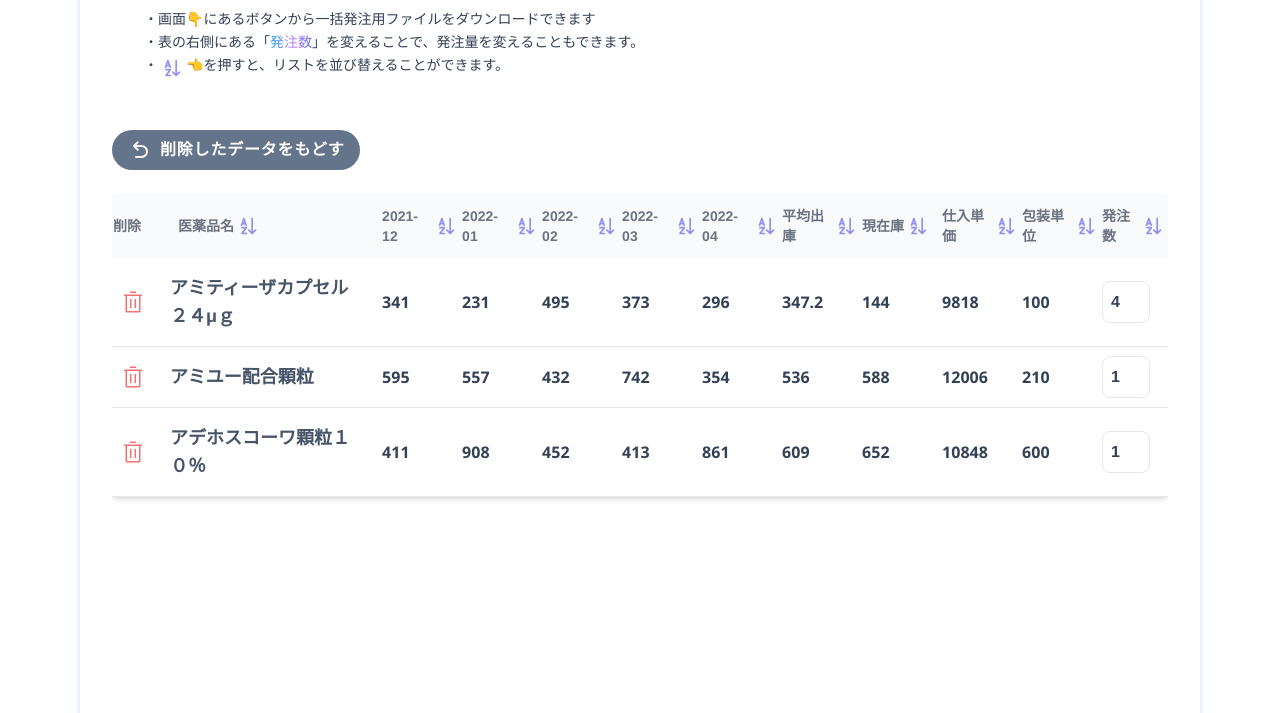
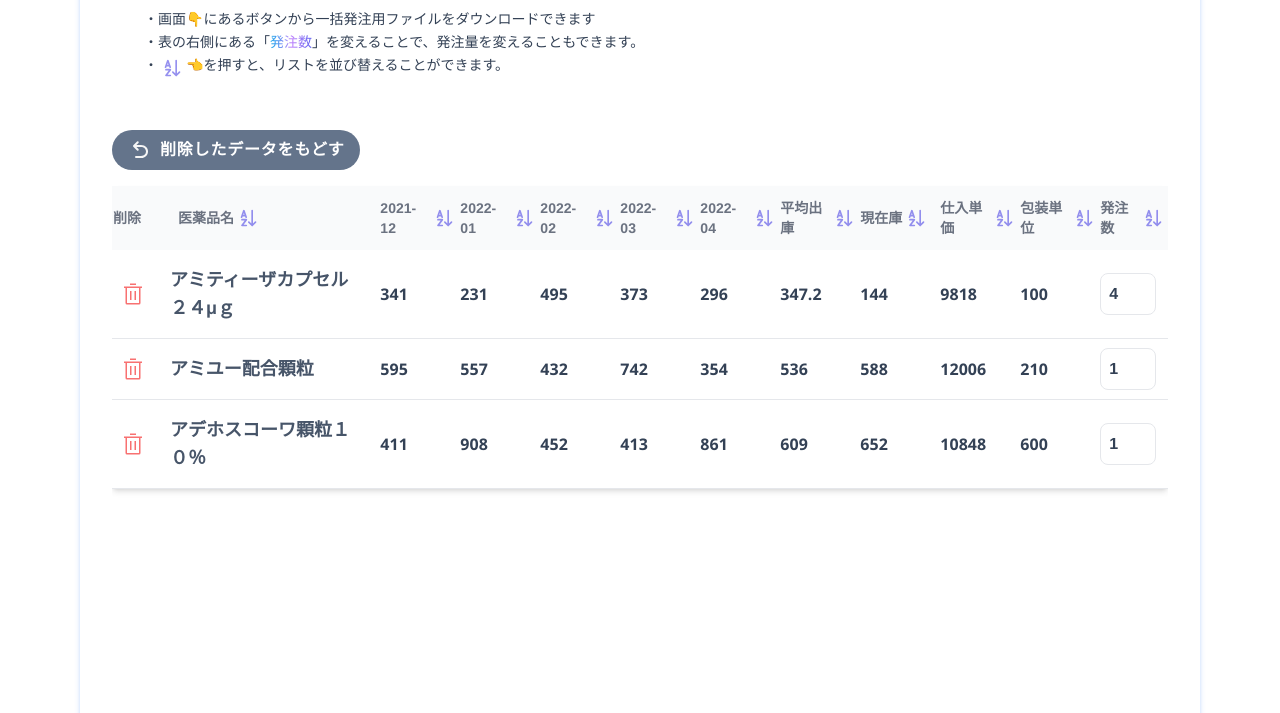
Before and after one commit to obutora/flask_order_to_chois, a Flask app: page /edit in a window 1280 px wide. Shown: the part 224-937 px from the top of the page. Run offline with Flask 2, Linux system fonts and the light colour scheme; some libraries are stand-ins or nearby versions.

Commit message:
fix : order num width

```diff
--- a/python/static/src/output.css
+++ b/python/static/src/output.css
@@ -477,6 +477,10 @@ Ensure the default browser behavior of the `hidden` attribute.
   position: sticky;
 }
 
+.top-10 {
+  top: 2.5rem;
+}
+
 .top-0 {
   top: 0px;
 }
@@ -603,6 +607,10 @@ Ensure the default browser behavior of the `hidden` attribute.
   width: 5rem;
 }
 
+.w-14 {
+  width: 3.5rem;
+}
+
 .w-full {
   width: 100%;
 }
@@ -613,10 +621,6 @@ Ensure the default browser behavior of the `hidden` attribute.
 
 .w-8 {
   width: 2rem;
-}
-
-.w-12 {
-  width: 3rem;
 }
 
 .max-w-xs {
@@ -919,10 +894,6 @@ Ensure the default browser behavior of the `hidden` attribute.
 
 .font-bold {
   font-weight: 700;
-}
-
-.uppercase {
-  text-transform: uppercase;
 }
 
 .leading-relaxed {
@@ -1248,31 +1214,6 @@ h3 {
   color: rgb(15 23 42 / var(--tw-text-opacity));
 }
 
-.marker\:text-sky-400 *::marker {
-  --tw-text-opacity: 1;
-  color: rgb(56 189 248 / var(--tw-text-opacity));
-}
-
-.marker\:text-sky-400::marker {
-  --tw-text-opacity: 1;
-  color: rgb(56 189 248 / var(--tw-text-opacity));
-}
-
-.placeholder\:text-indigo-600::-moz-placeholder {
-  --tw-text-opacity: 1;
-  color: rgb(79 70 229 / var(--tw-text-opacity));
-}
-
-.placeholder\:text-indigo-600:-ms-input-placeholder {
-  --tw-text-opacity: 1;
-  color: rgb(79 70 229 / var(--tw-text-opacity));
-}
-
-.placeholder\:text-indigo-600::placeholder {
-  --tw-text-opacity: 1;
-  color: rgb(79 70 229 / var(--tw-text-opacity));
-}
-
 .hover\:bg-indigo-100\/30:hover {
   background-color: rgb(224 231 255 / 0.3);
 }
--- a/python/templates/edit.html
+++ b/python/templates/edit.html
@@ -162,6 +162,118 @@
       //     包装単位: 200.0,
       //     発注数: 1.0,
       //   },
+      //   {
+      //     医薬品名: "アドエア２５０ディスカス２８吸入用",
+      //     "2021-12": 8.0,
+      //     "2022-01": 6.0,
+      //     "2022-02": 4.0,
+      //     "2022-03": 6.0,
+      //     "2022-04": 8.0,
+      //     平均出庫量: 6.4,
+      //     在庫数量: 7.0,
+      //     JANコード: 4987246745161.0,
+      //     仕入単価: 3036.0,
+      //     包装単位: 1.0,
+      //     発注数: 3.0,
+      //   },
+      //   {
+      //     医薬品名: "アドエア２５０ディスカス６０吸入用",
+      //     "2021-12": 11.0,
+      //     "2022-01": 8.0,
+      //     "2022-02": 8.0,
+      //     "2022-03": 6.0,
+      //     "2022-04": 10.0,
+      //     平均出庫量: 8.6,
+      //     在庫数量: 6.0,
+      //     JANコード: 4987246745222.0,
+      //     仕入単価: 6338.0,
+      //     包装単位: 1.0,
+      //     発注数: 6.0,
+      //   },
+      //   {
+      //     医薬品名: "アドエア５００ディスカス２８吸入用",
+      //     "2021-12": 2.0,
+      //     "2022-01": 2.0,
+      //     "2022-02": 5.0,
+      //     "2022-03": 3.0,
+      //     "2022-04": 3.0,
+      //     平均出庫量: 3.0,
+      //     在庫数量: 3.0,
+      //     JANコード: 4987246745185.0,
+      //     仕入単価: 3247.0,
+      //     包装単位: 1.0,
+      //     発注数: 2.0,
+      //   },
+      //   {
+      //     医薬品名: "アドフィードパップ４０ｍｇ",
+      //     "2021-12": 70.0,
+      //     "2022-01": 70.0,
+      //     "2022-02": 0.0,
+      //     "2022-03": 70.0,
+      //     "2022-04": 0.0,
+      //     平均出庫量: 42.0,
+      //     在庫数量: 0.0,
+      //     JANコード: 4987042342076.0,
+      //     仕入単価: 1568.0,
+      //     包装単位: 140.0,
+      //     発注数: 1.0,
+      //   },
+      //   {
+      //     医薬品名: "アミティーザカプセル１２μｇ",
+      //     "2021-12": 172.0,
+      //     "2022-01": 213.0,
+      //     "2022-02": 132.0,
+      //     "2022-03": 170.0,
+      //     "2022-04": 381.0,
+      //     平均出庫量: 213.6,
+      //     在庫数量: 236.0,
+      //     JANコード: 4987888140287.0,
+      //     仕入単価: 4936.0,
+      //     包装単位: 100.0,
+      //     発注数: 2.0,
+      //   },
+      //   {
+      //     医薬品名: "アミティーザカプセル２４μｇ",
+      //     "2021-12": 341.0,
+      //     "2022-01": 231.0,
+      //     "2022-02": 495.0,
+      //     "2022-03": 373.0,
+      //     "2022-04": 296.0,
+      //     平均出庫量: 347.2,
+      //     在庫数量: 144.0,
+      //     JANコード: 4987888172097.0,
+      //     仕入単価: 9818.0,
+      //     包装単位: 100.0,
+      //     発注数: 4.0,
+      //   },
+      //   {
+      //     医薬品名: "アミユー配合顆粒",
+      //     "2021-12": 595.0,
+      //     "2022-01": 557.0,
+      //     "2022-02": 432.0,
+      //     "2022-03": 742.0,
+      //     "2022-04": 354.0,
+      //     平均出庫量: 536.0,
+      //     在庫数量: 588.0,
+      //     JANコード: 4987476165203.0,
+      //     仕入単価: 12006.0,
+      //     包装単位: 210.0,
+      //     発注数: 1.0,
+      //   },
+      //   {
+      //     医薬品名: "アデホスコーワ顆粒１０％",
+      //     "2021-12": 411.0,
+      //     "2022-01": 908.0,
+      //     "2022-02": 452.0,
+      //     "2022-03": 413.0,
+      //     "2022-04": 861.0,
+      //     平均出庫量: 609.0,
+      //     在庫数量: 652.0,
+      //     JANコード: 4987770528803.0,
+      //     仕入単価: 10848.0,
+      //     包装単位: 600.0,
+      //     発注数: 1.0,
+      //   },
       // ];
 
       // NOTE : この部分はフロント実装後に書き換える
@@ -253,8 +365,8 @@
       const root = ReactDOM.createRoot(document.getElementById("root"));
       function TableHead(props) {
         return (
-          <thead className="text-sm text-indido-700 uppercase bg-gray-50">
-            <tr>
+          <thead className="text-sm text-indido-700 relative">
+            <tr className="sticky top-10 bg-gray-50 ">
               {props.heads.map((e, i) => (
                 <th
                   key={e}
@@ -329,7 +441,7 @@
             <td>
               <input
                 type="number"
-                className="p-2 font-semibold text-base rounded-lg w-12 border focus:border focus:outline-none focus:border-indigo-400/60 focus:ring-indigo-400/60 focus:ring-2 "
+                className="p-2 font-semibold text-base rounded-lg w-14 border focus:border focus:outline-none focus:border-indigo-400/60 focus:ring-indigo-400/60 focus:ring-2 "
                 value={e["発注数"]}
                 // TODO onchange
                 onChange={(inputValue) => props.onChange(e, inputValue)}
@@ -354,7 +466,7 @@
         return (
           <div>
             <div className="relative overflow-x-auto sm:rounded-lg h-[40rem]">
-              <div className="gap-2 flex mb-4 pb-2 items-center sticky top-0 block bg-white/80">
+              <div className="gap-2 mb-4 flex items-center sticky top-0 block bg-white">
                 <button
                   onClick={() => {
                     // console.log(removedData);
```
Also changed, not shown: other parts of python/static/src/output.css (+14 -48 lines).
